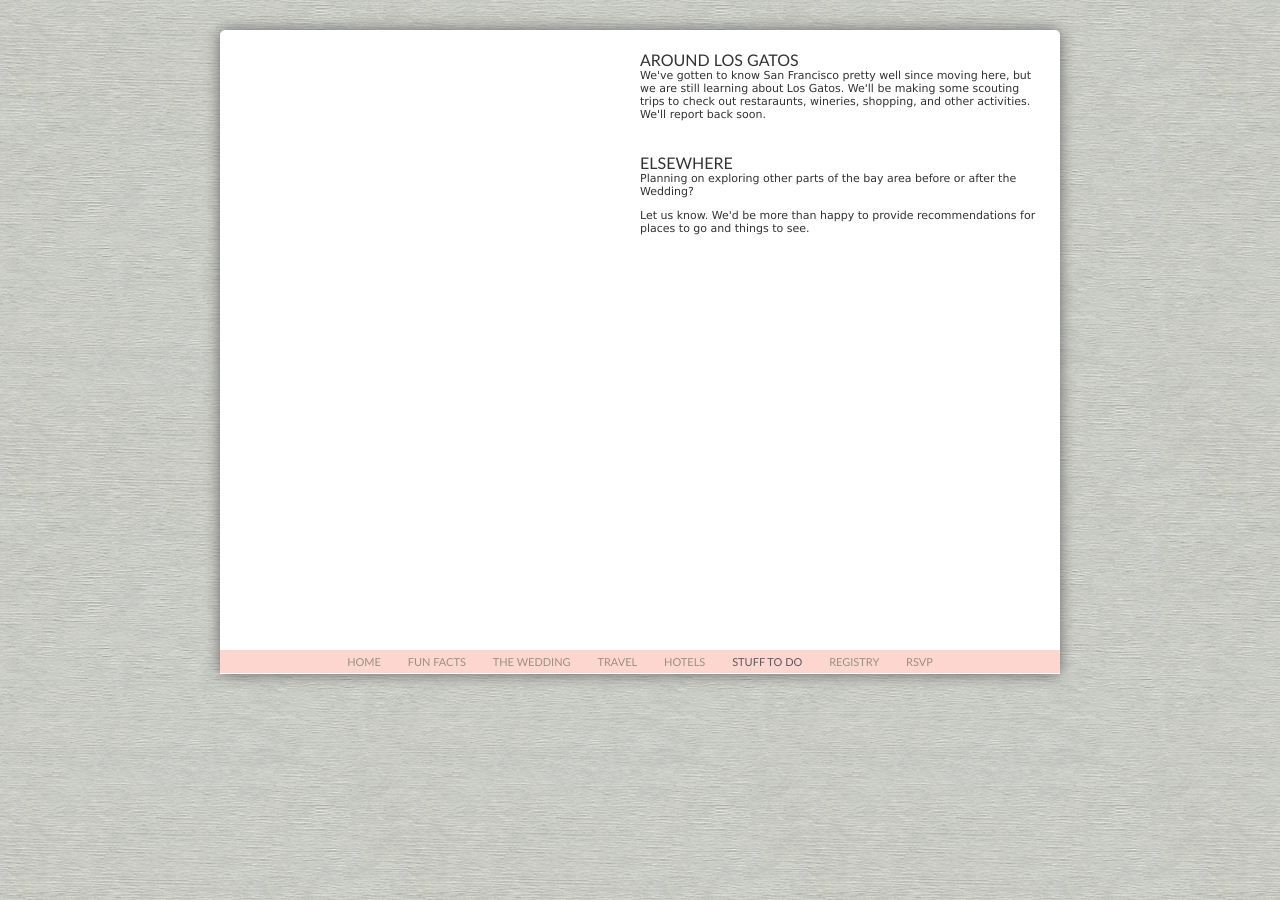
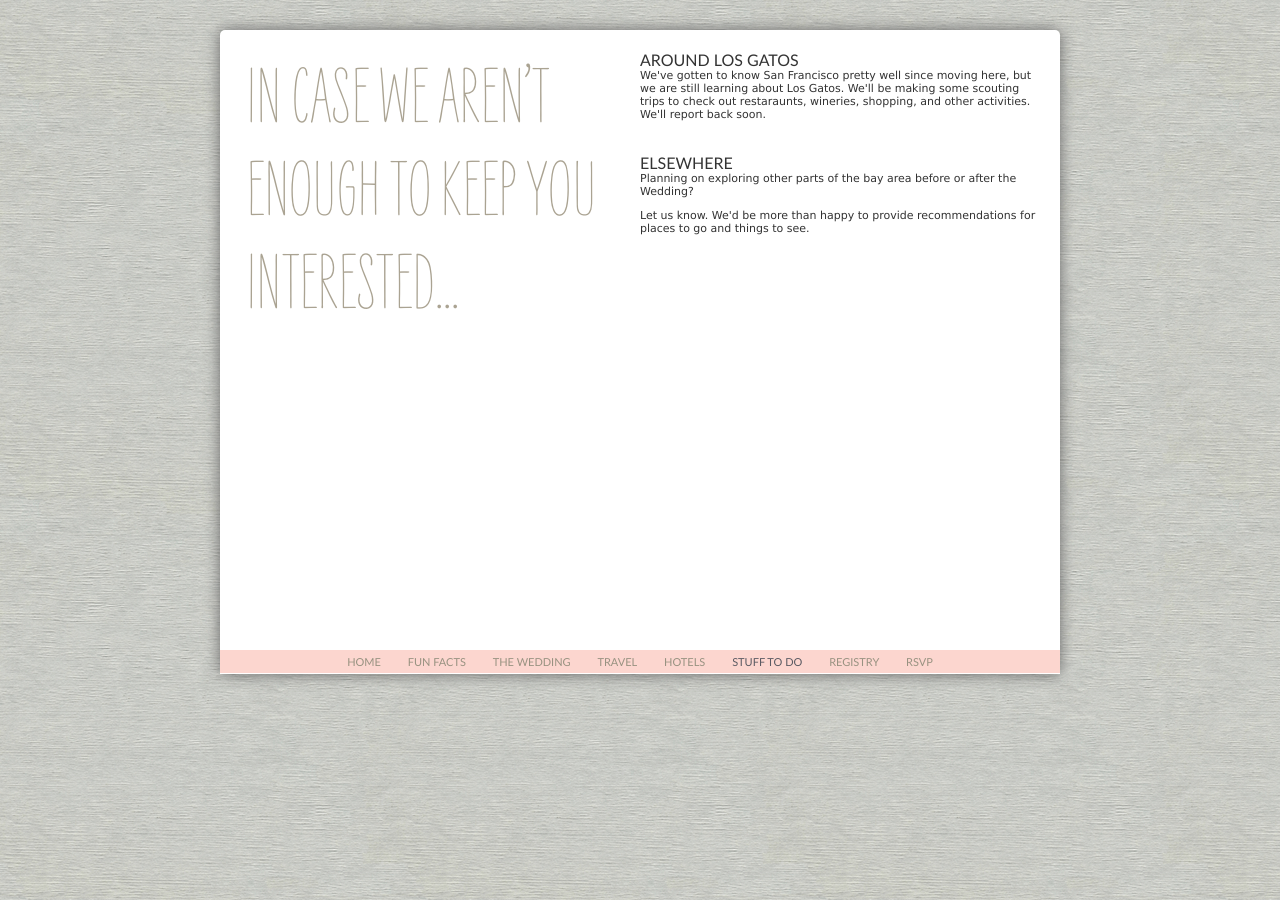
Before and after one commit to zpao/zarzpao.com, a Jekyll site: the page stuff.html, which Jekyll copies as it is, in a window 1280 px wide. Built offline with Jekyll 4.4.1, drawn with Linux system fonts in a browser that asks for light colours.

Commit message:
made/updated the page header images. some still need some work, but it'll get done

```diff
--- a/css/zarzpao.css
+++ b/css/zarzpao.css
@@ -60,8 +60,26 @@ article header h1 {
   text-indent: -10000px
 }
 /* specific headers images */
+article#article-funfacts header {
+  background: url(../img/header-funfacts.png);
+}
+article#article-wedding header {
+  background: url(../img/header-wedding.png);
+}
 article#article-travel header {
   background: url(../img/header-travel.png);
+}
+article#article-hotels header {
+  background: url(../img/header-hotels.png);
+}
+article#article-stuff header {
+  background: url(../img/header-stuff.png);
+}
+article#article-registry header {
+  background: url(../img/header-registry.png);
+}
+article#article-rsvp header {
+  background: url(../img/header-rsvp.png);
 }
 /* XXXzpao Add specific styles for each page */
 
```
Also changed, not shown: img/header-funfacts.png (added), img/header-hotels.png (added), img/header-registry.png (added), img/header-rsvp.png (added), img/header-stuff.png (added), img/header-travel.png, img/header-wedding.png (added), 7 other files.
